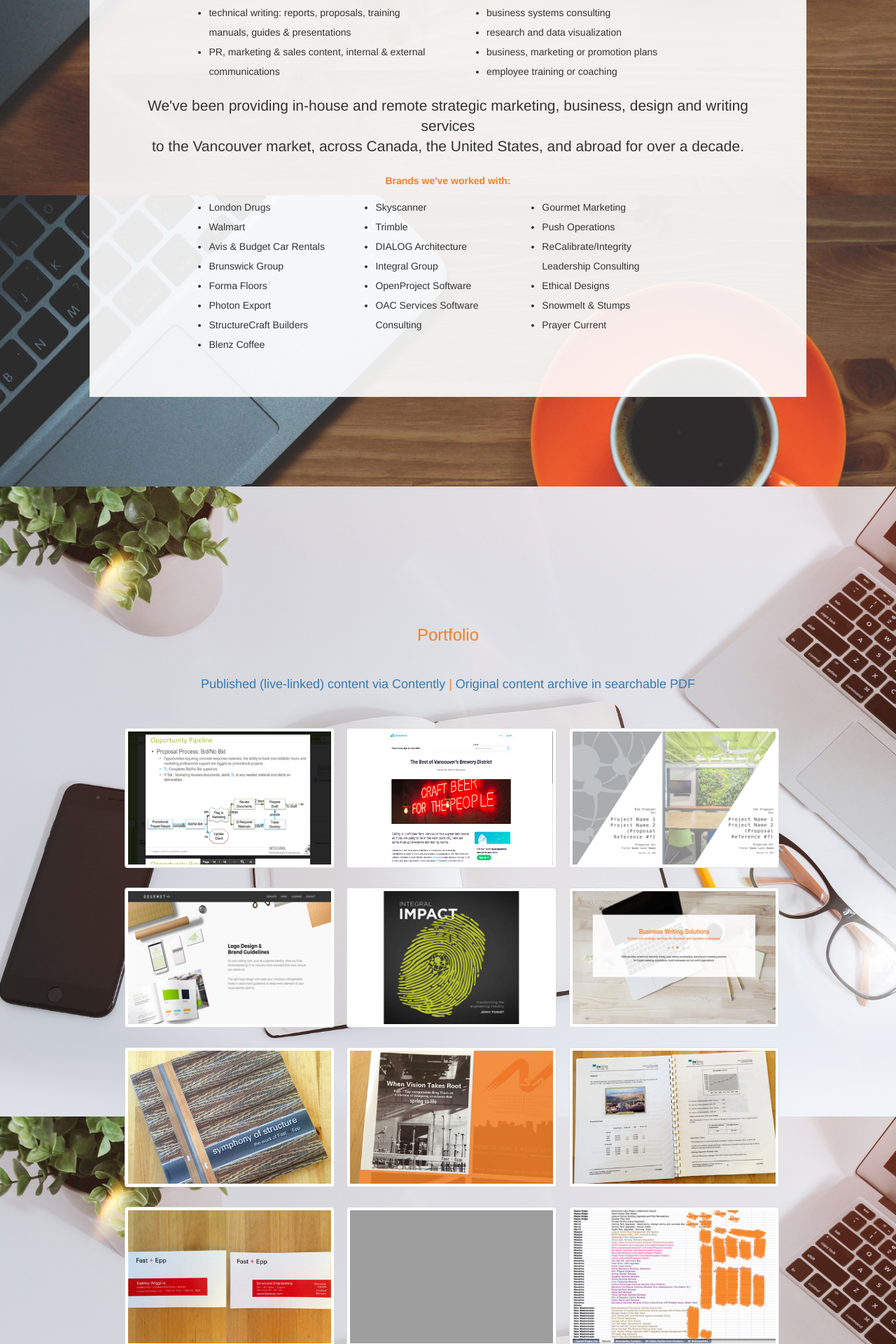
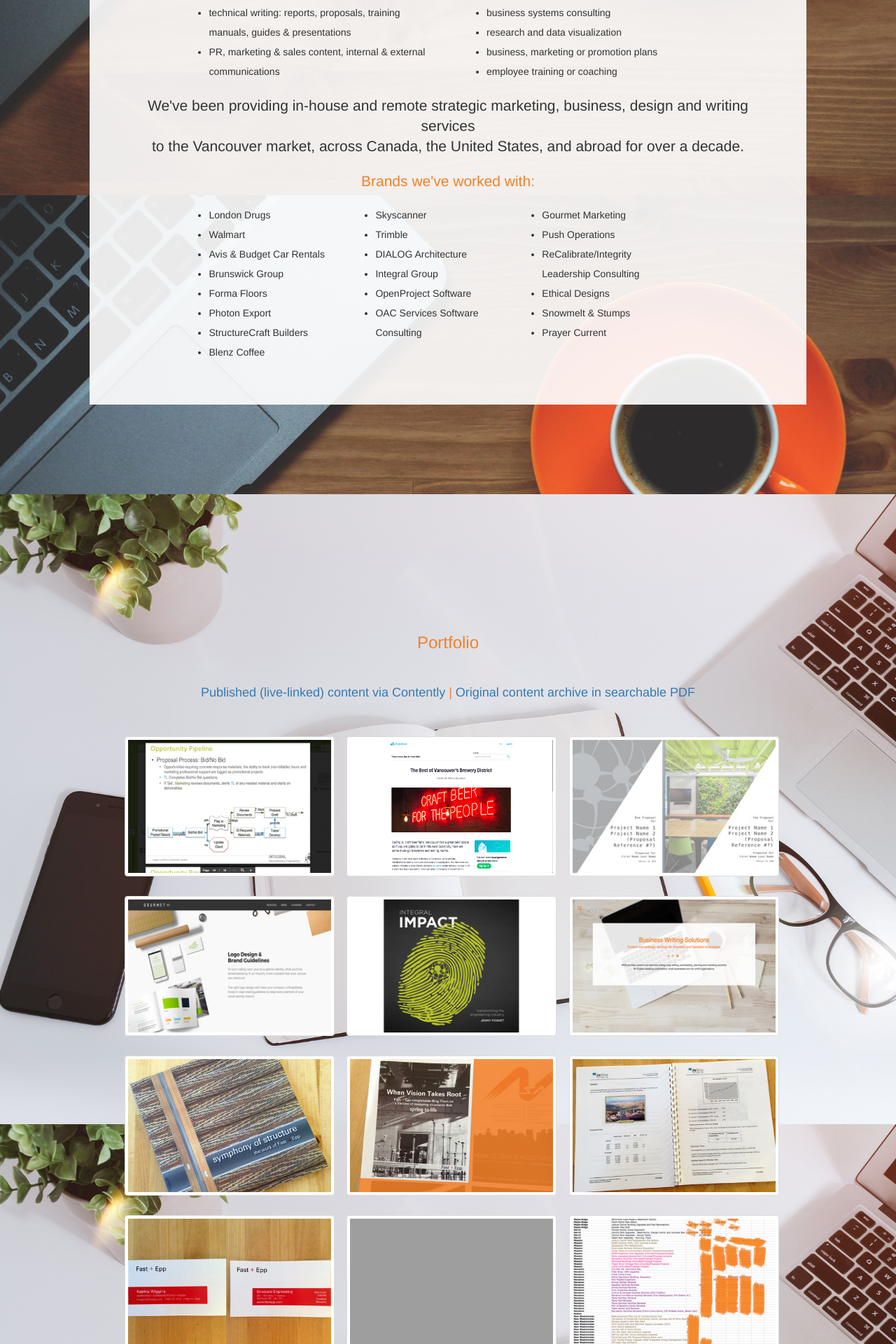
Before and after one commit to kaiewiggins/businesswriting, a Jekyll site: the page built from index.html, in a window 1280 px wide. Shown: the part 1521-3441 px from the top of the page at 70% size. Built offline with Jekyll 4.4.1, drawn with Linux system fonts in a browser that asks for light colours; nearby versions of some CDN libraries; grey boxes are pictures that could not be loaded.

Commit message:
Update index.html

```diff
--- a/index.html
+++ b/index.html
@@ -55,7 +55,7 @@
         <p></p>
         <p class="lead">We've been providing in-house and remote strategic marketing, business, design and writing services <br />to the Vancouver market, across Canada, the United States, and abroad for over a decade.
         </p>
-        <p style="color: #f48028;"><strong>Brands we've worked with:</strong>
+        <p class="lead" style="color: #f48028;">Brands we've worked with:
         </p>
                 <div class="row">
             <div class="col-xs-1 text-left"></div>
```
